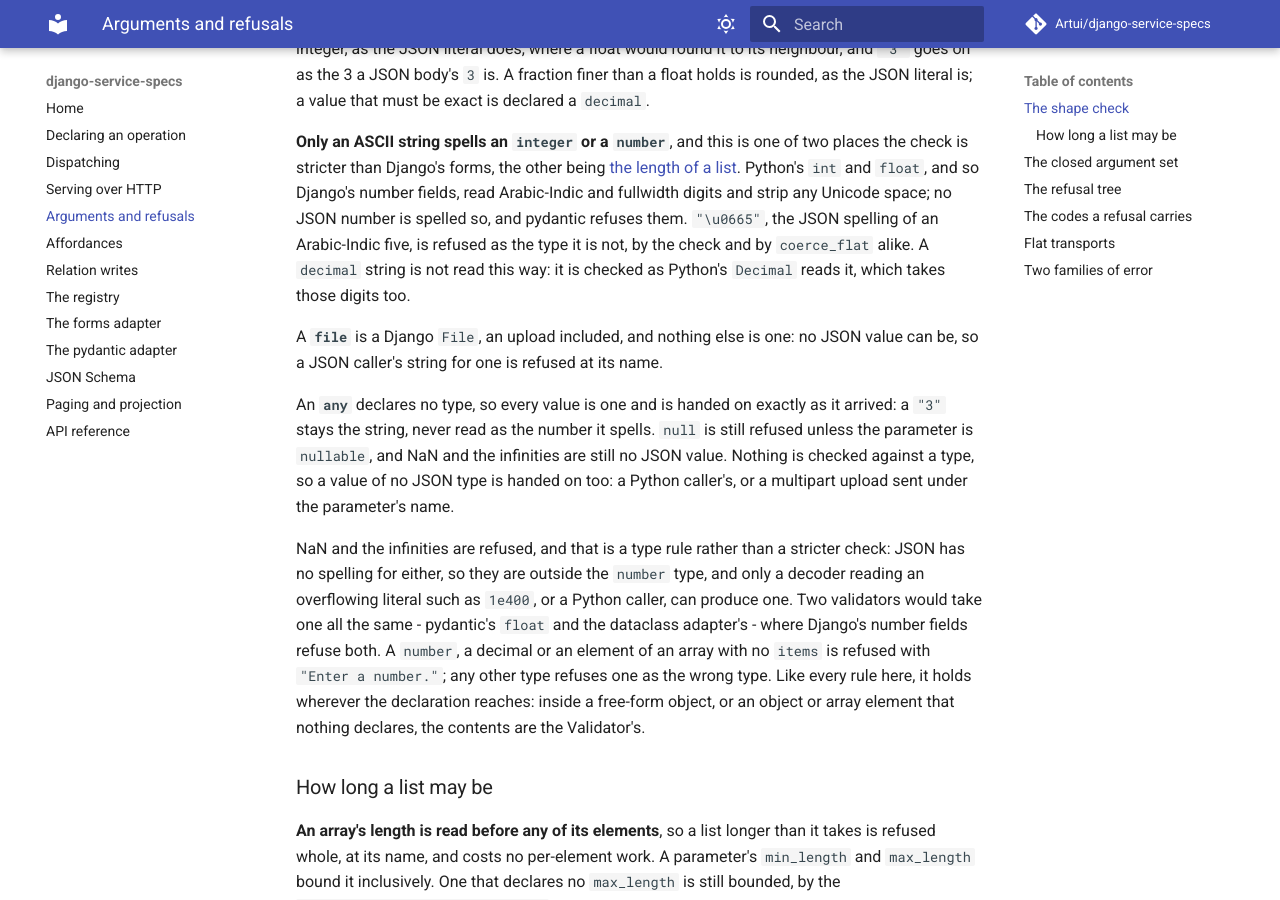
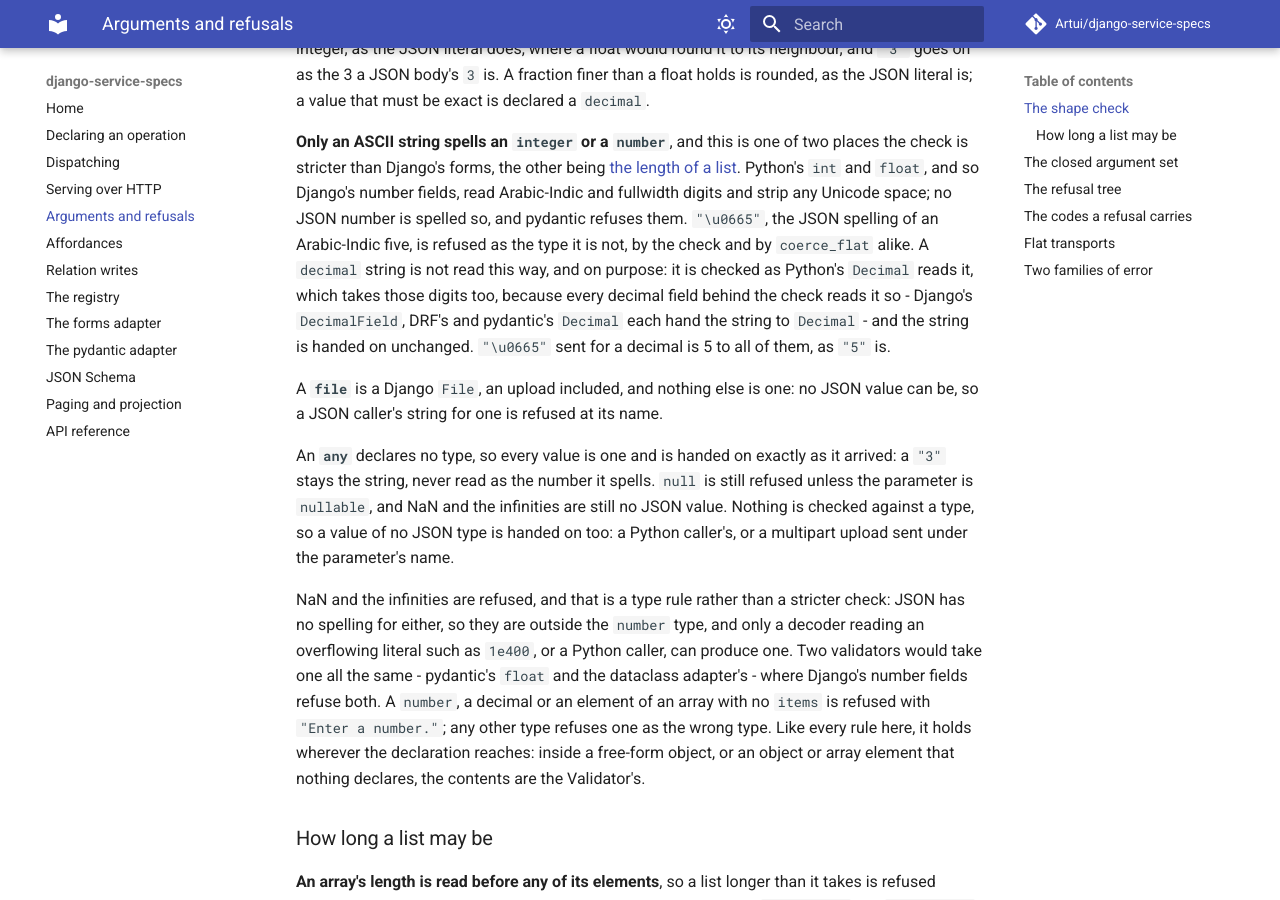
Before and after one commit to Artui/django-service-specs, an MkDocs documentation site: the page built from docs/arguments.md, in a window 1280 px wide and 900 px high, scrolled down 1050 px. Built offline with MkDocs 1.6.1 and Material for MkDocs 9.7.7, drawn with Linux system fonts in a browser that asks for light colours; comment, search, counter and statistics services are not loaded.

Commit message:
State why a decimal string is read in any digit script
Django's DecimalField, DRF's and pydantic's Decimal each hand the string
to Decimal, which reads Arabic-Indic and fullwidth digits, so the shape
check and the dataclass adapter take them deliberately. Tests now cover
the plain spelling beside each digit script.

Co-Authored-By: Claude Sonnet 5.5 <noreply@anthropic.com>

```diff
--- a/docs/arguments.md
+++ b/docs/arguments.md
@@ -54,8 +54,11 @@ and so Django's number fields, read Arabic-Indic and fullwidth digits and
 strip any Unicode space; no JSON number is spelled so, and pydantic refuses
 them. `"\u0665"`, the JSON spelling of an Arabic-Indic five, is refused as the
 type it is not, by the check and by `coerce_flat` alike. A `decimal` string is
-not read this way: it is checked as Python's `Decimal` reads it, which takes
-those digits too.
+not read this way, and on purpose: it is checked as Python's `Decimal` reads
+it, which takes those digits too, because every decimal field behind the check
+reads it so - Django's `DecimalField`, DRF's and pydantic's `Decimal` each hand
+the string to `Decimal` - and the string is handed on unchanged. `"\u0665"`
+sent for a decimal is 5 to all of them, as `"5"` is.
 
 A **`file`** is a Django `File`, an upload included, and nothing else is one:
 no JSON value can be, so a JSON caller's string for one is refused at its
```
Also changed, not shown: 2 other files.
